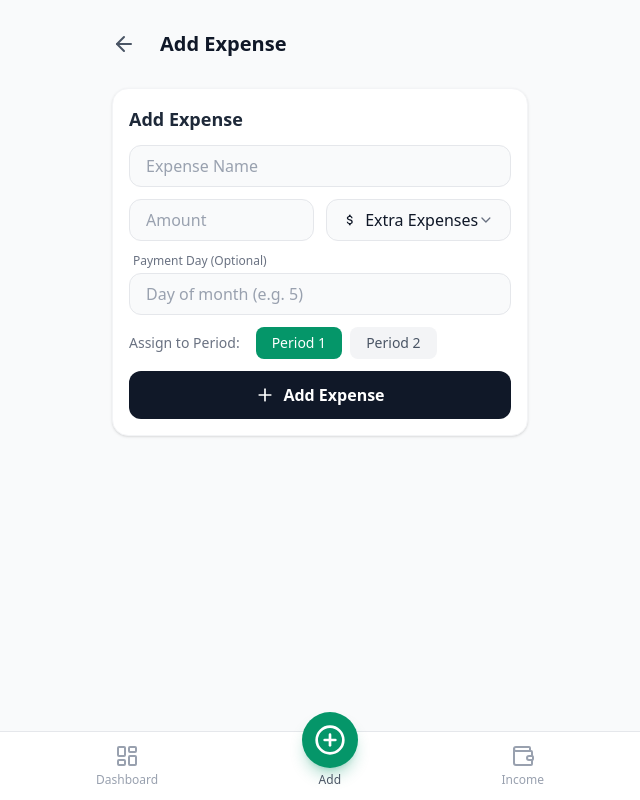
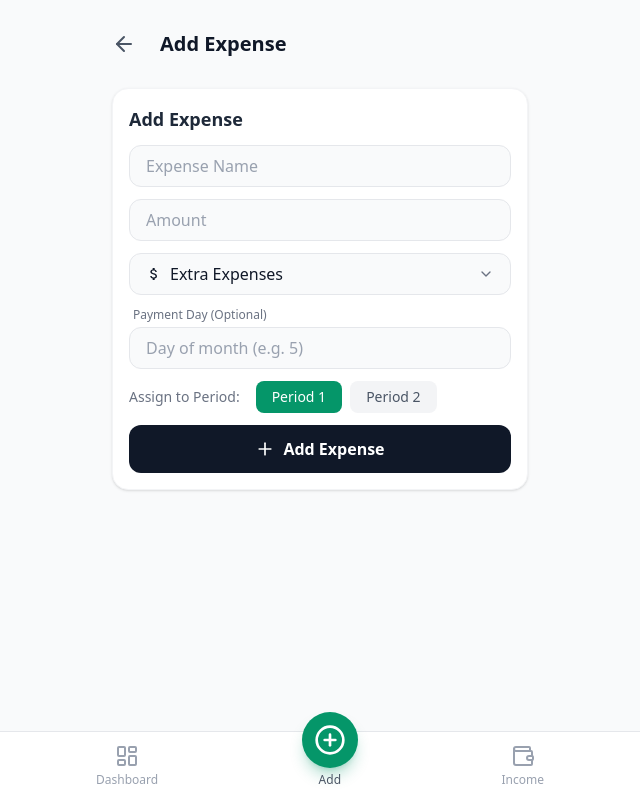
Before and after one commit to fufales/finance-agent-ai-frontend, a React (Vite) app in the folder app/: page /dashboard in a window 1280 px wide. Both pictures are taken after a click on the button "Add". Shown: the whole page, without its empty margins (320-960 px from the left). Built offline with nearby package versions, Linux system fonts and the light colour scheme.

Commit message:
improve the add expense form ui

```diff
--- a/app/src/components/ExpenseForm.jsx
+++ b/app/src/components/ExpenseForm.jsx
@@ -64,7 +64,6 @@ const ExpenseForm = ({ onAdd, initialData, isEditing, onUpdate }) => {
           placeholder={t('expenseName')}
           className="w-full px-4 py-2 bg-gray-50 dark:bg-gray-700 border border-gray-200 dark:border-gray-600 rounded-xl focus:outline-none focus:ring-2 focus:ring-money-green focus:border-transparent dark:text-white placeholder-gray-400 dark:placeholder-gray-500"
         />
-        <div className="grid grid-cols-2 gap-3">
         <input
           type="number"
           value={amount}
@@ -80,7 +79,6 @@ const ExpenseForm = ({ onAdd, initialData, isEditing, onUpdate }) => {
           getLabel={(cat) => t(`cat_${cat}`)}
           getIcon={getCategoryIcon}
         />
-        </div>
 
         {/* Payment Day Selector - Day Only */}
         <div className="relative">
```
Lines whose indentation alone changed are shown as unchanged.
